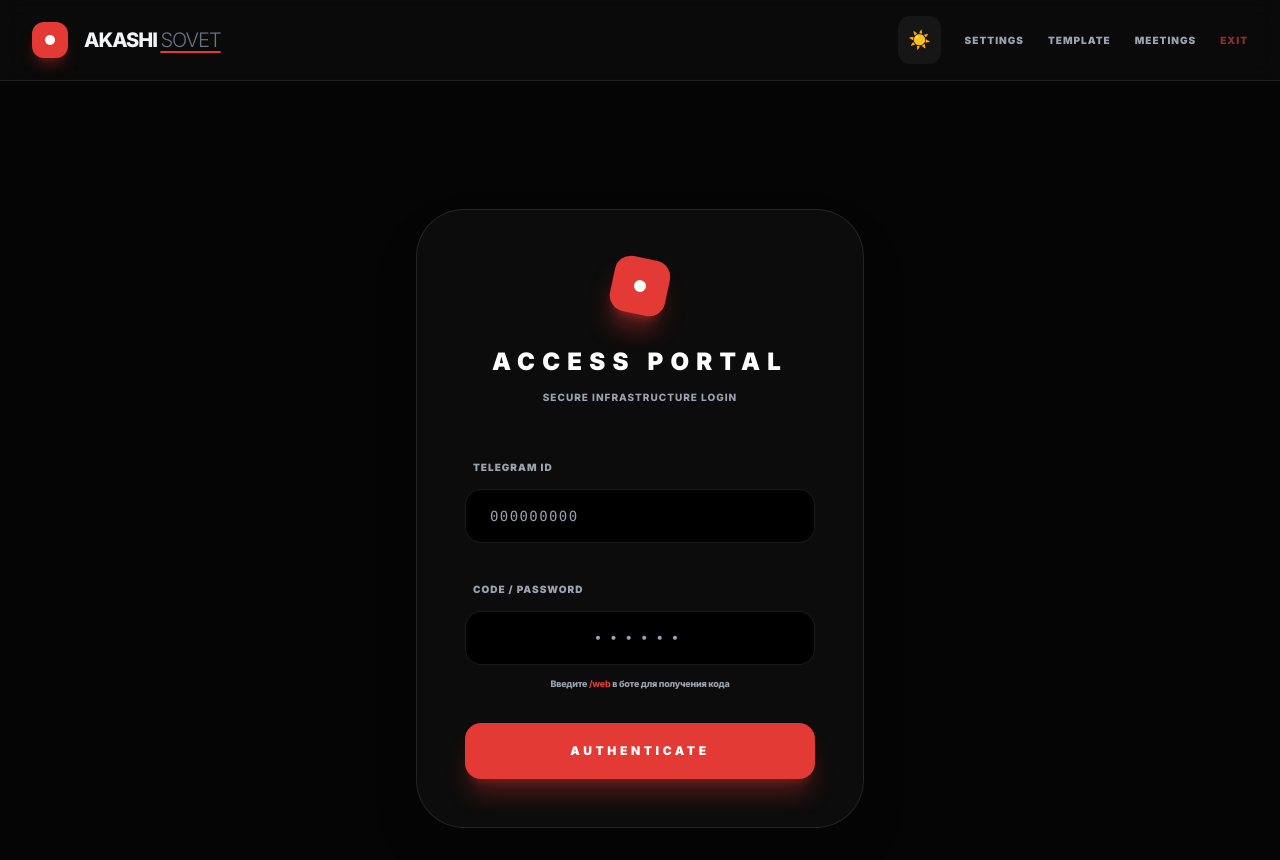
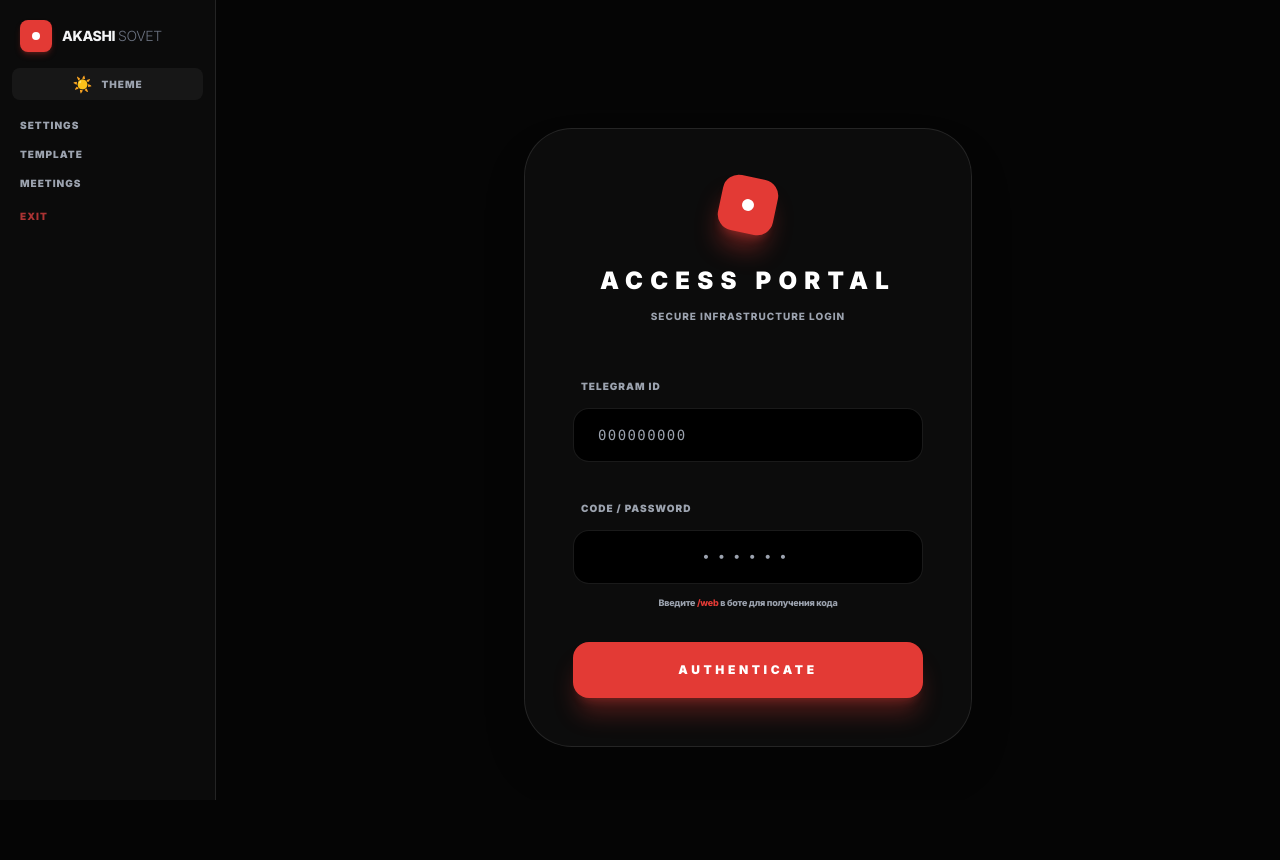
Before and after one commit to nurikw3/AkashiSovet, a FastAPI app: page /login in a window 1280 px wide. After the commit the page ends 800 px from the top, so only its background shows below. Run offline with FastAPI, Linux system fonts and the light colour scheme; parts of the project's set-up code (start-up, migrations or seed data) failed here and were passed over; some libraries are stand-ins or nearby versions.

Commit message:
style: left sidebar navigation instead of top bar
- Fixed left column with logo, theme, and nav links (tighter vertical spacing)
- Main content flex-1 with scroll; border between sidebar and content

Co-authored-by: Cursor <cursoragent@cursor.com>

```diff
--- a/web/templates/base.html
+++ b/web/templates/base.html
@@ -88,31 +88,39 @@
         .status-draft    { background: rgba(148,163,184,0.1); color: #94a3b8; border: 1px solid rgba(148,163,184,0.2); }
     </style>
 </head>
-<body class="bg-gray-50 dark:bg-[#050505] text-gray-900 dark:text-gray-100 min-h-screen">
+<body class="bg-gray-50 dark:bg-[#050505] text-gray-900 dark:text-gray-100 min-h-screen flex">
 
-    <nav class="bg-white/80 dark:bg-akashi-dark/80 backdrop-blur-md border-b border-gray-200 dark:border-white/10 px-8 py-4 flex items-center justify-between sticky top-0 z-50">
-        <a href="/" class="flex items-center gap-4 group">
-            <div class="w-9 h-9 bg-akashi-red rounded-xl flex items-center justify-center shadow-lg shadow-akashi-red/30 group-hover:rotate-12 transition-transform duration-300">
-                <div class="w-2.5 h-2.5 bg-white rounded-full"></div>
+    <aside
+        class="w-[13.5rem] shrink-0 sticky top-0 h-screen z-50 flex flex-col border-r border-gray-200 dark:border-white/10 bg-white/90 dark:bg-akashi-dark/95 backdrop-blur-md py-5 px-3">
+        <a href="/" class="flex items-center gap-2.5 px-2 mb-4 group">
+            <div class="w-8 h-8 bg-akashi-red rounded-lg flex items-center justify-center shadow-md shadow-akashi-red/25 group-hover:rotate-6 transition-transform shrink-0">
+                <div class="w-2 h-2 bg-white rounded-full"></div>
             </div>
-            <span class="text-xl font-extrabold tracking-tighter uppercase">
-                Akashi <span class="font-light text-gray-400 dark:text-gray-500 underline decoration-akashi-red decoration-2 underline-offset-4">Sovet</span>
+            <span class="text-sm font-extrabold tracking-tight uppercase leading-tight">
+                Akashi <span class="font-light text-gray-400 dark:text-gray-500">Sovet</span>
             </span>
         </a>
 
-        <div class="flex items-center gap-6">
-            <button onclick="toggleTheme()" class="p-2.5 rounded-xl bg-gray-100 dark:bg-white/5 hover:scale-110 transition-all">
-                <span class="dark:hidden text-lg">🌙</span>
-                <span class="hidden dark:inline text-lg">☀️</span>
-            </button>
-            <a href="/settings" class="text-[10px] font-black uppercase tracking-widest text-gray-400 hover:text-akashi-red transition-colors">Settings</a>
-            <a href="/settings/template" class="text-[10px] font-black uppercase tracking-widest text-gray-400 hover:text-akashi-red transition-colors">Template</a>
-            <a href="/meetings" class="text-[10px] font-black uppercase tracking-widest text-gray-400 hover:text-akashi-red transition-colors">Meetings</a>
-            <a href="/logout" class="text-[10px] font-black uppercase tracking-widest text-red-500/60 hover:text-red-500 transition-colors">Exit</a>
-        </div>
-    </nav>
+        <button type="button" onclick="toggleTheme()"
+                class="mb-3 w-full flex items-center justify-center gap-2 py-2 rounded-lg bg-gray-100 dark:bg-white/5 text-[10px] font-black uppercase tracking-widest text-gray-500 dark:text-gray-400 hover:bg-gray-200/80 dark:hover:bg-white/10 transition-all">
+            <span class="dark:hidden text-base leading-none">🌙</span>
+            <span class="hidden dark:inline text-base leading-none">☀️</span>
+            <span>Theme</span>
+        </button>
 
-    <main class="p-8 max-w-[1500px] mx-auto">
+        <nav class="flex flex-col gap-0.5" aria-label="Основное меню">
+            <a href="/settings"
+               class="block py-1.5 px-2 rounded-lg text-[10px] font-black uppercase tracking-widest text-gray-500 dark:text-gray-400 hover:text-akashi-red hover:bg-gray-100 dark:hover:bg-white/5 transition-colors">Settings</a>
+            <a href="/settings/template"
+               class="block py-1.5 px-2 rounded-lg text-[10px] font-black uppercase tracking-widest text-gray-500 dark:text-gray-400 hover:text-akashi-red hover:bg-gray-100 dark:hover:bg-white/5 transition-colors">Template</a>
+            <a href="/meetings"
+               class="block py-1.5 px-2 rounded-lg text-[10px] font-black uppercase tracking-widest text-gray-500 dark:text-gray-400 hover:text-akashi-red hover:bg-gray-100 dark:hover:bg-white/5 transition-colors">Meetings</a>
+            <a href="/logout"
+               class="block py-1.5 px-2 rounded-lg text-[10px] font-black uppercase tracking-widest text-red-500/70 hover:text-red-500 hover:bg-red-500/10 transition-colors mt-1">Exit</a>
+        </nav>
+    </aside>
+
+    <main class="flex-1 min-w-0 min-h-screen overflow-y-auto p-6 sm:p-8 max-w-[1500px]">
         {% block content %}{% endblock %}
     </main>
 
```
